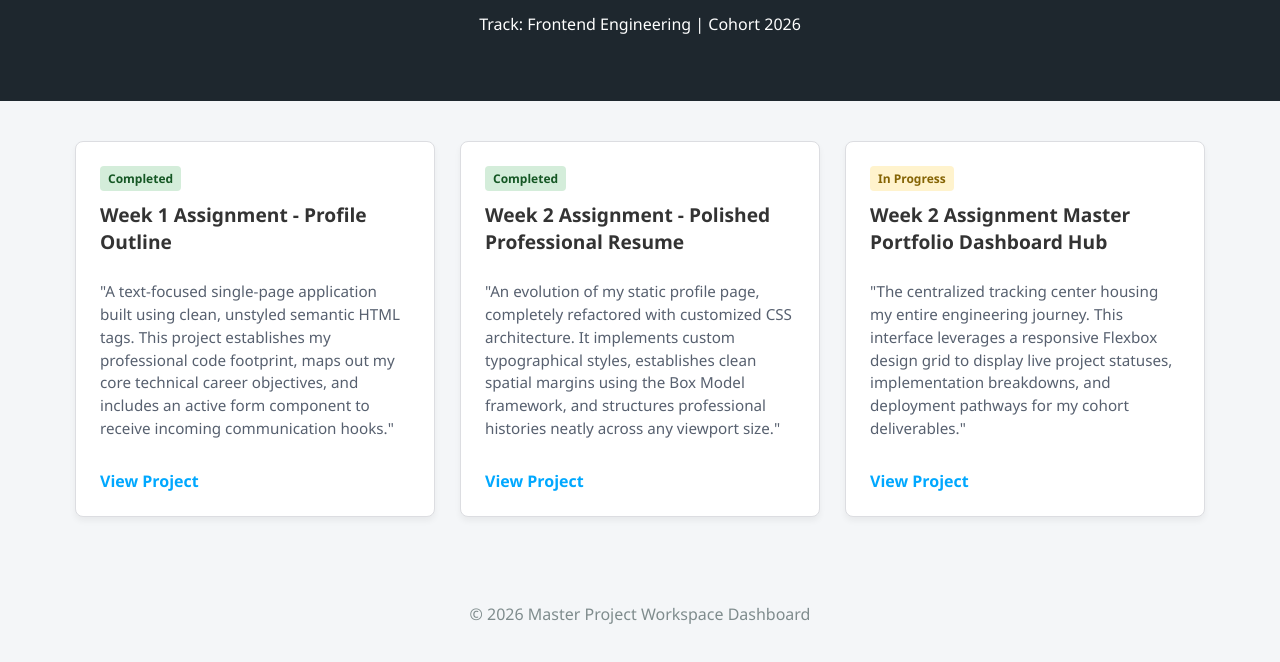
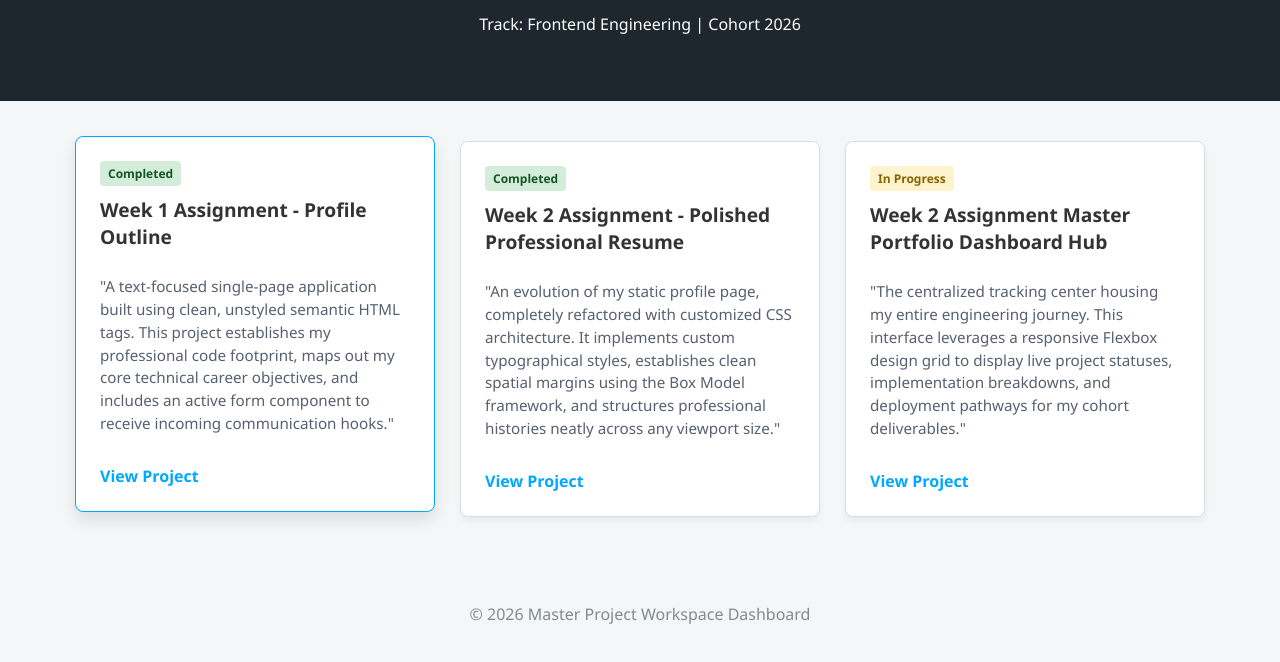
Before and after one commit to juliomillan/techricity-profile, a plain HTML site: page techricity-project-hub/index.html in a window 1280 px wide. In both pictures the pointer is over the element 255 px from the left and 474 px from the top of the page. Shown: the part 146-808 px from the top of the page. Drawn offline with Linux system fonts and the light colour scheme.

Commit message:
Added hover to the cards

```diff
--- a/techricity-project-hub/style.css
+++ b/techricity-project-hub/style.css
@@ -46,6 +46,15 @@ body {
     flex-direction: column;
     justify-content: space-between;
     box-shadow: 0 4px 6px rgba(0, 0, 0, 0.05);
+
+    /* Smoothly animate changes over 0.3 seconds */
+    transition: transform 0.3s ease, box-shadow 0.3s ease, border-color 0.3s ease;
+}
+
+.card:hover {
+    transform: translateY(-5px);
+    box-shadow: 0 8px 16px rgba(0, 0, 0, 0.1);
+    border-color: #00a8ff;
 }
 
 .card h3 {
```
